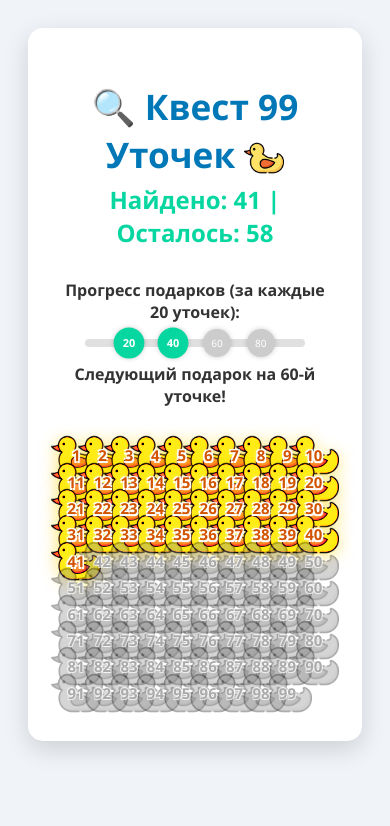
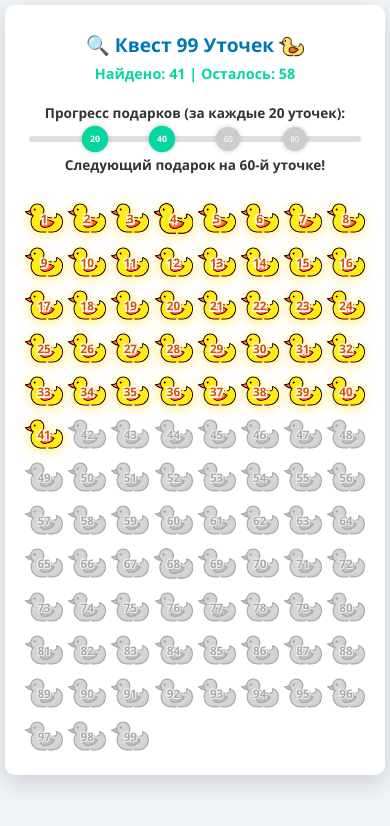
Before and after one commit to wolsfy/duck-tracker, a plain HTML site: page index.html in a window 390 px wide. Drawn offline with Linux system fonts and the light colour scheme.

Commit message:
Мобильная оптимизация: адаптивный дизайн для телефонов

```diff
--- a/style.css
+++ b/style.css
@@ -3,15 +3,16 @@ body {
     background-color: #f0f4f8;
     color: #333;
     text-align: center;
-    padding: 20px;
+    padding: 10px;
     overflow-x: hidden;
+    margin: 0;
 }
 
 .tracker-container {
     max-width: 900px;
     margin: 0 auto;
     background: #fff;
-    padding: 30px;
+    padding: 20px;
     border-radius: 15px;
     box-shadow: 0 8px 25px rgba(0, 0, 0, 0.15);
 }
@@ -19,12 +20,13 @@ body {
 h1 {
     color: #0077b6;
     margin-bottom: 5px;
-    font-size: 2.2em;
+    font-size: 1.8em;
+    line-height: 1.3;
 }
 
 h2 {
     color: #06d6a0;
-    font-size: 1.5em;
+    font-size: 1.2em;
     margin-top: 5px;
 }
 
@@ -35,18 +37,18 @@ h2 {
 }
 
 #final-message {
-    margin: 30px auto;
-    padding: 20px;
+    margin: 20px auto;
+    padding: 15px;
     background-color: #ff6b6b;
     border-radius: 10px;
     color: white;
-    font-size: 1.2em;
+    font-size: 1em;
     animation: pulse 1s infinite alternate;
 }
 
 #final-message h2 {
     color: white;
-    font-size: 2em;
+    font-size: 1.5em;
 }
 
 @keyframes pulse {
@@ -57,10 +59,11 @@ h2 {
 /* --- Сетка для уточек --- */
 .ducks-grid {
     display: grid;
-    grid-template-columns: repeat(10, 1fr);
-    gap: 10px;
-    margin-top: 30px;
-    padding: 10px;
+    grid-template-columns: repeat(auto-fit, minmax(45px, 1fr));
+    gap: 8px;
+    margin-top: 20px;
+    padding: 5px;
+    max-width: 100%;
 }
 
 .duck {
@@ -79,8 +82,10 @@ h2 {
     top: 50%;
     left: 50%;
     transform: translate(-50%, -50%);
-    width: 50px;
-    height: 50px;
+    width: 100%;
+    height: 100%;
+    max-width: 50px;
+    max-height: 50px;
     background-image: url('duck.jpg');
     background-size: contain;
     background-repeat: no-repeat;
@@ -98,7 +103,7 @@ h2 {
     transform: translate(-50%, -50%);
     z-index: 2;
     font-weight: 900;
-    font-size: 15px;
+    font-size: clamp(10px, 3vw, 15px);
     color: #333;
     text-shadow:
         -1.5px -1.5px 0 #fff,
@@ -114,7 +119,7 @@ h2 {
         brightness(1.5)
         saturate(2.5)
         hue-rotate(-15deg)
-        drop-shadow(0 3px 8px rgba(255, 215, 0, 0.5));
+        drop-shadow(0 2px 6px rgba(255, 215, 0, 0.5));
 }
 
 .duck.found::after {
@@ -127,7 +132,7 @@ h2 {
         0 0 5px rgba(255, 255, 255, 1);
 }
 
-/* Ненайденная уточка - серая и прозрачная */
+/* Ненайденная уточка - серая и прозраченая */
 .duck.missing::before {
     filter: grayscale(100%) brightness(0.6) opacity(0.35);
 }
@@ -141,19 +146,20 @@ h2 {
         1px 1px 0 rgba(255,255,255,0.6);
 }
 
-/* --- НОВАЯ АНИМАЦИЯ: Покачивание при наведении --- */
-.duck:hover::before {
+/* --- АНИМАЦИЯ: Покачивание при наведении/клике --- */
+.duck:hover::before,
+.duck:active::before {
     animation: wobble 0.5s ease-in-out;
 }
 
 @keyframes wobble {
-    0%, 100% { transform: translate(-50%, -50%) rotate(0deg) scale(1.15); }
-    25% { transform: translate(-50%, -50%) rotate(-10deg) scale(1.15); }
-    50% { transform: translate(-50%, -50%) rotate(10deg) scale(1.15); }
-    75% { transform: translate(-50%, -50%) rotate(-5deg) scale(1.15); }
+    0%, 100% { transform: translate(-50%, -50%) rotate(0deg) scale(1.1); }
+    25% { transform: translate(-50%, -50%) rotate(-8deg) scale(1.1); }
+    50% { transform: translate(-50%, -50%) rotate(8deg) scale(1.1); }
+    75% { transform: translate(-50%, -50%) rotate(-5deg) scale(1.1); }
 }
 
-/* --- НОВАЯ АНИМАЦИЯ: Всплытие при нахождении уточки --- */
+/* --- АНИМАЦИЯ: Всплытие при нахождении уточки --- */
 .duck.pop-animation::before {
     animation: popUp 0.6s cubic-bezier(0.68, -0.55, 0.265, 1.55);
 }
@@ -164,7 +170,7 @@ h2 {
         opacity: 0;
     }
     50% {
-        transform: translate(-50%, -50%) scale(1.5) rotate(20deg);
+        transform: translate(-50%, -50%) scale(1.4) rotate(20deg);
     }
     100% {
         transform: translate(-50%, -50%) scale(1) rotate(0deg);
@@ -172,11 +178,11 @@ h2 {
     }
 }
 
-/* --- НОВАЯ АНИМАЦИЯ: Конфетти --- */
+/* --- АНИМАЦИЯ: Конфетти --- */
 .confetti {
     position: fixed;
-    width: 12px;
-    height: 12px;
+    width: 10px;
+    height: 10px;
     pointer-events: none;
     z-index: 9999;
     animation: confettiFall 1.2s ease-out forwards;
@@ -196,34 +202,35 @@ h2 {
 
 /* --- Прогресс-бар подарков --- */
 .gift-progress {
-    margin: 30px 0;
+    margin: 20px 0;
 }
 
 .gift-progress p {
     font-weight: 600;
     color: #333;
+    font-size: 0.95em;
 }
 
 .gift-bar {
     display: flex;
     justify-content: space-between;
     align-items: center;
-    height: 8px;
-    width: 80%;
+    height: 6px;
+    width: 90%;
     background: #e0e0e0;
     border-radius: 5px;
-    margin: 15px auto;
+    margin: 12px auto;
     position: relative;
 }
 
 .gift-marker {
-    width: 28px;
-    height: 28px;
+    width: 26px;
+    height: 26px;
     border-radius: 50%;
     background-color: #ccc;
     color: #fff;
-    font-size: 10px;
-    line-height: 28px;
+    font-size: 9px;
+    line-height: 26px;
     text-align: center;
     position: absolute;
     top: 50%;
@@ -233,10 +240,10 @@ h2 {
     transition: background-color 0.4s, transform 0.4s;
 }
 
-#gift-20 { left: calc(20% - 14px); }
-#gift-40 { left: calc(40% - 14px); }
-#gift-60 { left: calc(60% - 14px); }
-#gift-80 { left: calc(80% - 14px); }
+#gift-20 { left: calc(20% - 13px); }
+#gift-40 { left: calc(40% - 13px); }
+#gift-60 { left: calc(60% - 13px); }
+#gift-80 { left: calc(80% - 13px); }
 
 .gift-marker.found {
     background-color: #06d6a0;
@@ -244,3 +251,81 @@ h2 {
     color: white;
     font-weight: bold;
 }
+
+/* --- МОБИЛЬНАЯ ОПТИМИЗАЦИЯ --- */
+@media (max-width: 768px) {
+    body {
+        padding: 5px;
+    }
+
+    .tracker-container {
+        padding: 15px;
+        border-radius: 10px;
+    }
+
+    h1 {
+        font-size: 1.4em;
+    }
+
+    h1 img {
+        width: 30px !important;
+        height: 30px !important;
+    }
+
+    h2 {
+        font-size: 1em;
+    }
+
+    .ducks-grid {
+        grid-template-columns: repeat(auto-fit, minmax(40px, 1fr));
+        gap: 6px;
+    }
+
+    .duck::after {
+        font-size: clamp(9px, 3vw, 13px);
+    }
+
+    .gift-progress p {
+        font-size: 0.85em;
+    }
+
+    .gift-marker {
+        width: 24px;
+        height: 24px;
+        font-size: 8px;
+        line-height: 24px;
+    }
+
+    #gift-20 { left: calc(20% - 12px); }
+    #gift-40 { left: calc(40% - 12px); }
+    #gift-60 { left: calc(60% - 12px); }
+    #gift-80 { left: calc(80% - 12px); }
+}
+
+@media (max-width: 480px) {
+    h1 {
+        font-size: 1.2em;
+    }
+
+    h1 img {
+        width: 25px !important;
+        height: 25px !important;
+    }
+
+    h2 {
+        font-size: 0.9em;
+    }
+
+    .ducks-grid {
+        grid-template-columns: repeat(auto-fit, minmax(35px, 1fr));
+        gap: 5px;
+    }
+
+    .duck::after {
+        font-size: clamp(8px, 3vw, 12px);
+    }
+
+    .gift-bar {
+        width: 95%;
+    }
+}
```
